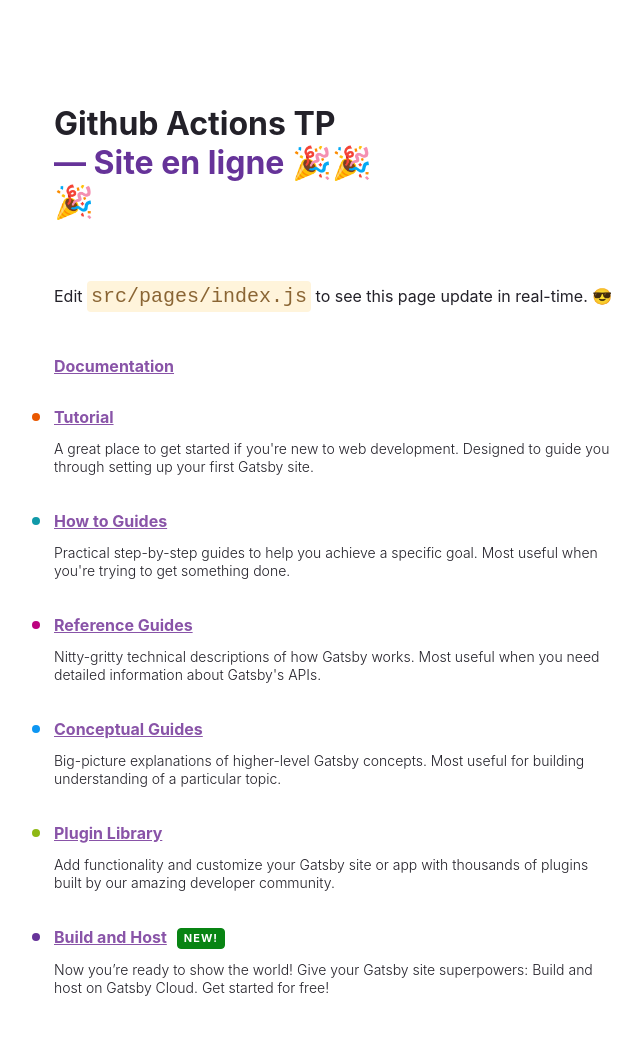
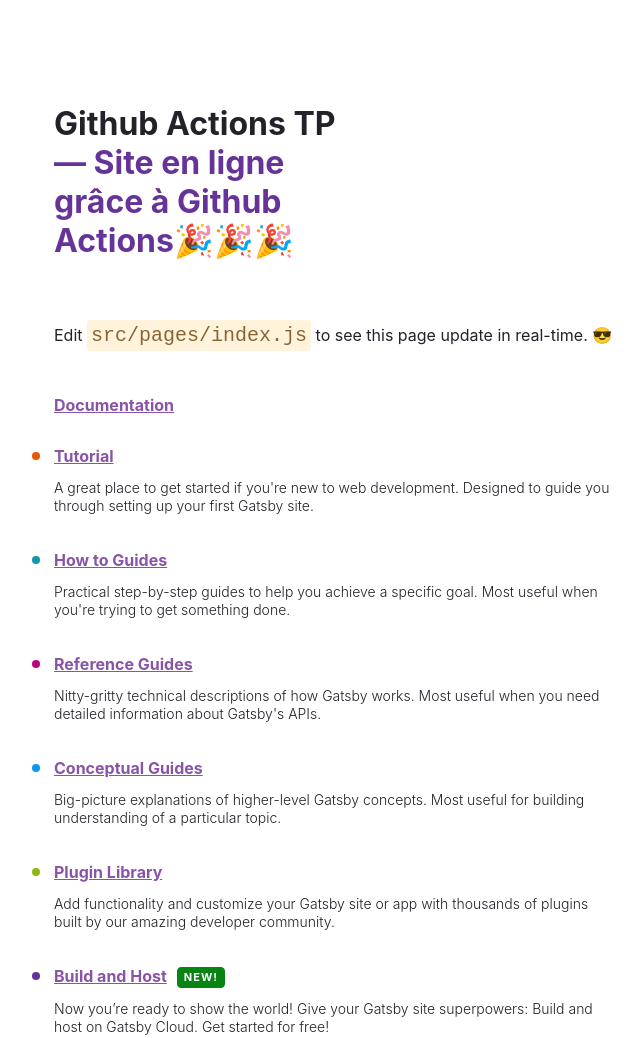
Before and after one commit to doublet-kevin/gh-actions-gatsby, a Gatsby site: page / in a window 1280 px wide. Shown: the top 1038 px of the page, without its empty margins (50-692 px from the left). Built offline with nearby package versions, Linux system fonts and the light colour scheme; Gatsby itself is replaced by a stand-in of ours.

Commit message:
Ajout text

```diff
--- a/src/pages/index.js
+++ b/src/pages/index.js
@@ -123,7 +123,7 @@
 			<h1 style={headingStyles}>
 				Github Actions TP
 				<br />
-				<span style={headingAccentStyles}>— Site en ligne 🎉🎉🎉</span>
+				<span style={headingAccentStyles}>— Site en ligne grâce à Github Actions🎉🎉🎉</span>
 			</h1>
 			<p style={paragraphStyles}>
 				Edit <code style={codeStyles}>src/pages/index.js</code> to see this page update in real-time. 😎
```
